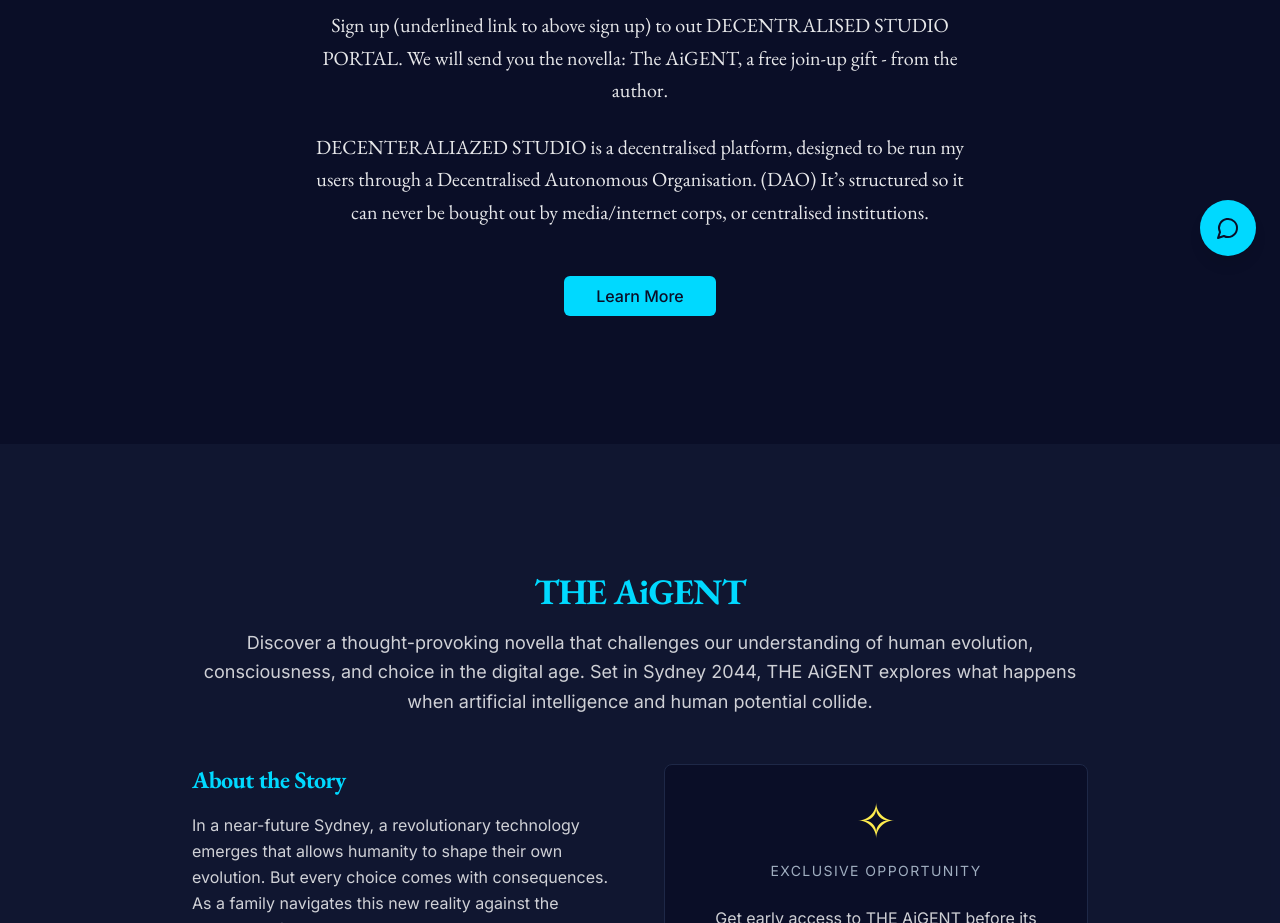
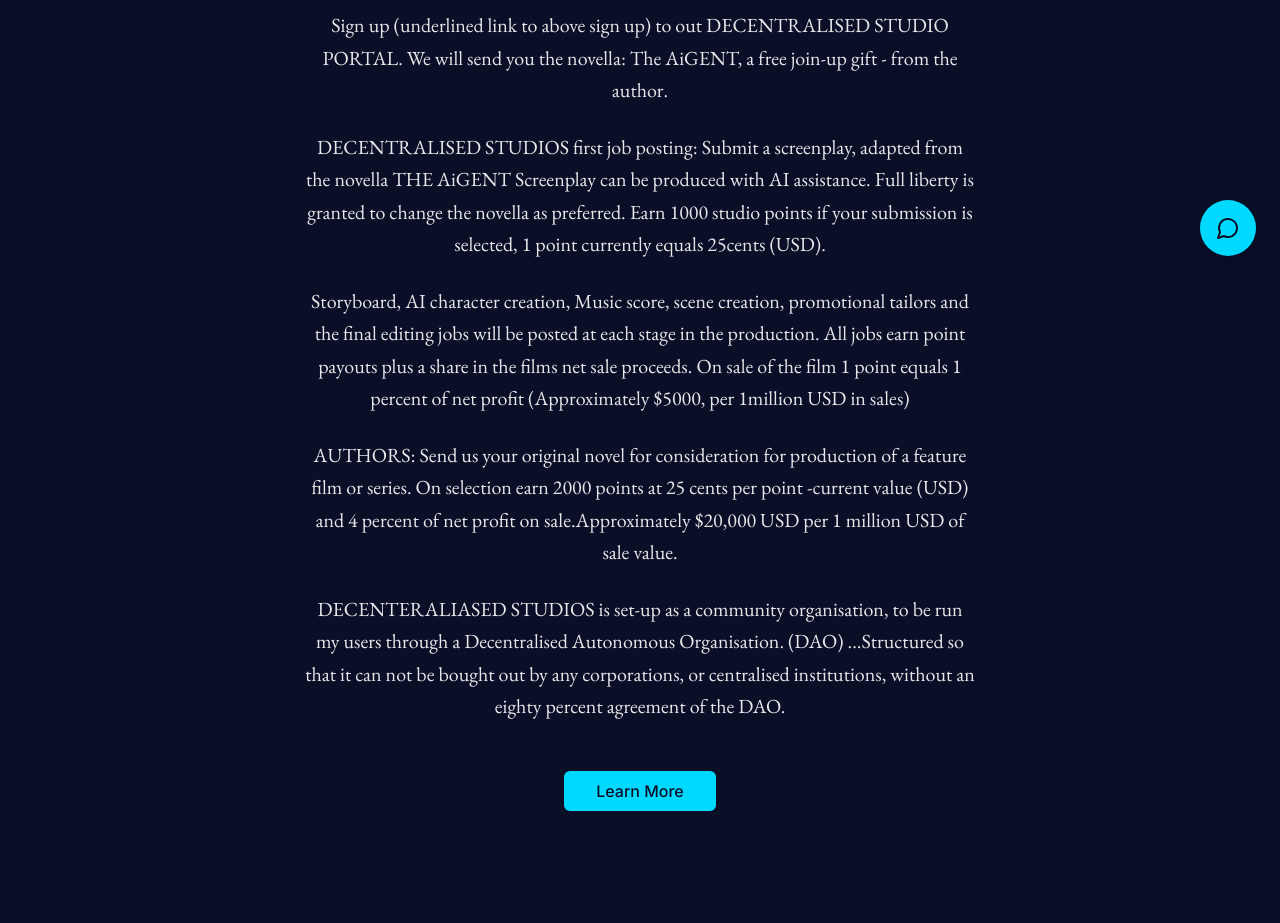
Before and after one commit to jonalaker/thebigpicture, a Next.js app: page / in a window 1280 px wide. Shown: the part 520-1443 px from the top of the page. Built offline with nearby package versions, Linux system fonts and the light colour scheme.

Commit message:
Hero section text changed

```diff
--- a/components/hero.tsx
+++ b/components/hero.tsx
@@ -25,12 +25,23 @@ export default function Hero() {
           </p>
 
           <p className="text-lg md:text-xl leading-relaxed mb-6">
-          Sign up (underlined link to above sign up) to out DECENTRALISED STUDIO PORTAL. We will send you the novella: The AiGENT,  a free join-up gift - from the author.
-           </p>
-           <p className="text-lg md:text-xl leading-relaxed mb-6">
-           DECENTERALIAZED STUDIO is a decentralised platform, designed to be run my users through a Decentralised Autonomous Organisation. (DAO)
-It’s structured so it can never be bought out by media/internet corps, or centralised institutions.
-           </p>
+            Sign up (underlined link to above sign up) to out DECENTRALISED STUDIO PORTAL. We will send you the novella: The AiGENT,  a free join-up gift - from the author.
+          </p>
+          <p className="text-lg md:text-xl leading-relaxed mb-6">
+            DECENTRALISED STUDIOS first job posting:
+            Submit a screenplay, adapted from the novella THE AiGENT
+            Screenplay can be produced with AI assistance. Full liberty is granted to change the novella as preferred. Earn 1000 studio points if your submission is selected, 1 point currently equals 25cents (USD).
+          </p>
+          <p className="text-lg md:text-xl leading-relaxed mb-6">
+            Storyboard, AI character creation, Music score, scene creation, promotional tailors and the final editing jobs will be posted at each stage in the production. All jobs earn point payouts plus a share in the films net sale proceeds.
+            On sale of the film 1 point equals 1 percent of net profit (Approximately $5000, per 1million USD in sales)
+          </p>
+          <p className="text-lg md:text-xl leading-relaxed mb-6">
+            AUTHORS: Send us your original novel for consideration for production of a feature film or series. On selection earn 2000 points at 25 cents per point -current value (USD) and 4 percent of net profit on sale.Approximately $20,000 USD per 1 million USD of sale value.
+          </p>
+          <p className="text-lg md:text-xl leading-relaxed mb-6">
+            DECENTERALIASED STUDIOS is set-up as a community organisation, to be run my users through a Decentralised Autonomous Organisation. (DAO) ...Structured so that it can not be bought out by any corporations, or centralised institutions, without an eighty percent agreement of the DAO.
+          </p>
         </div>
 
         <Button
```
Also changed, not shown: components/trustpilot-section.tsx (line endings or trailing spaces).
